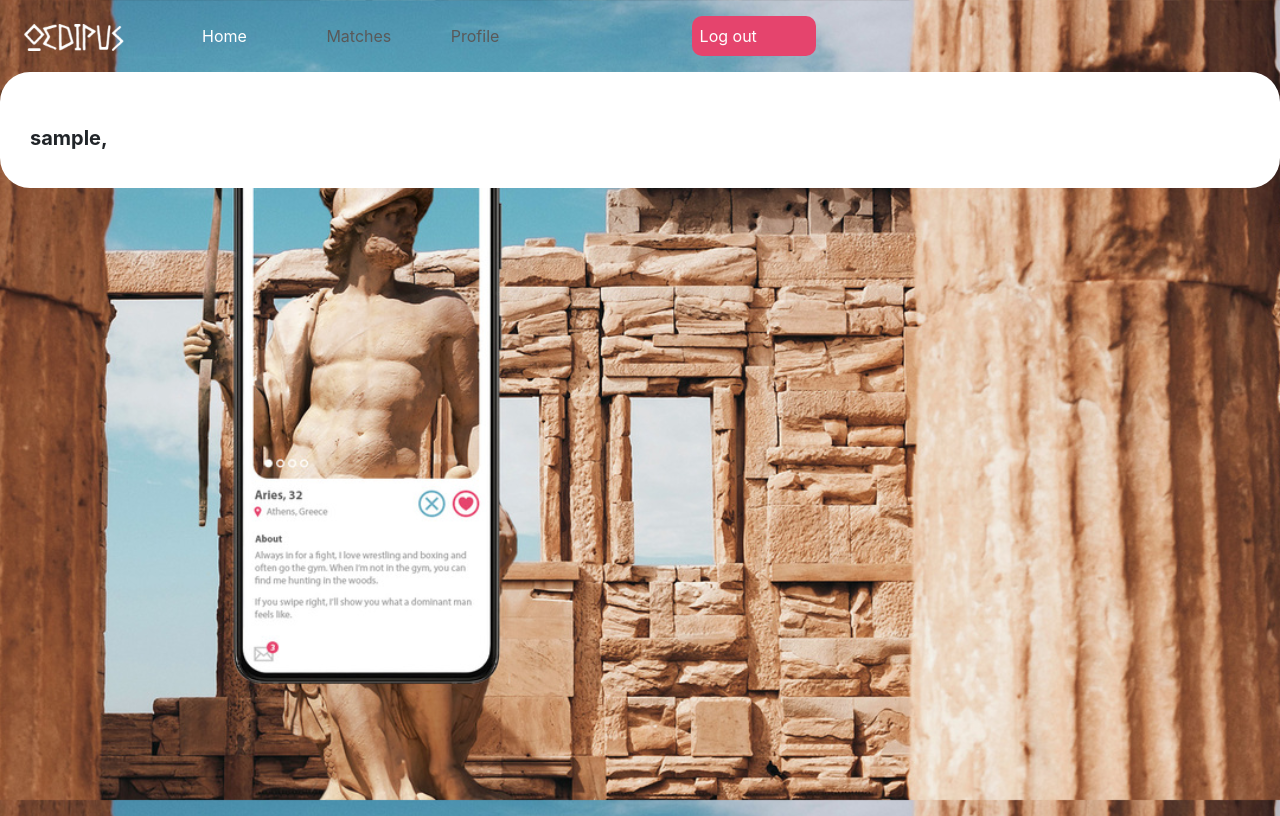
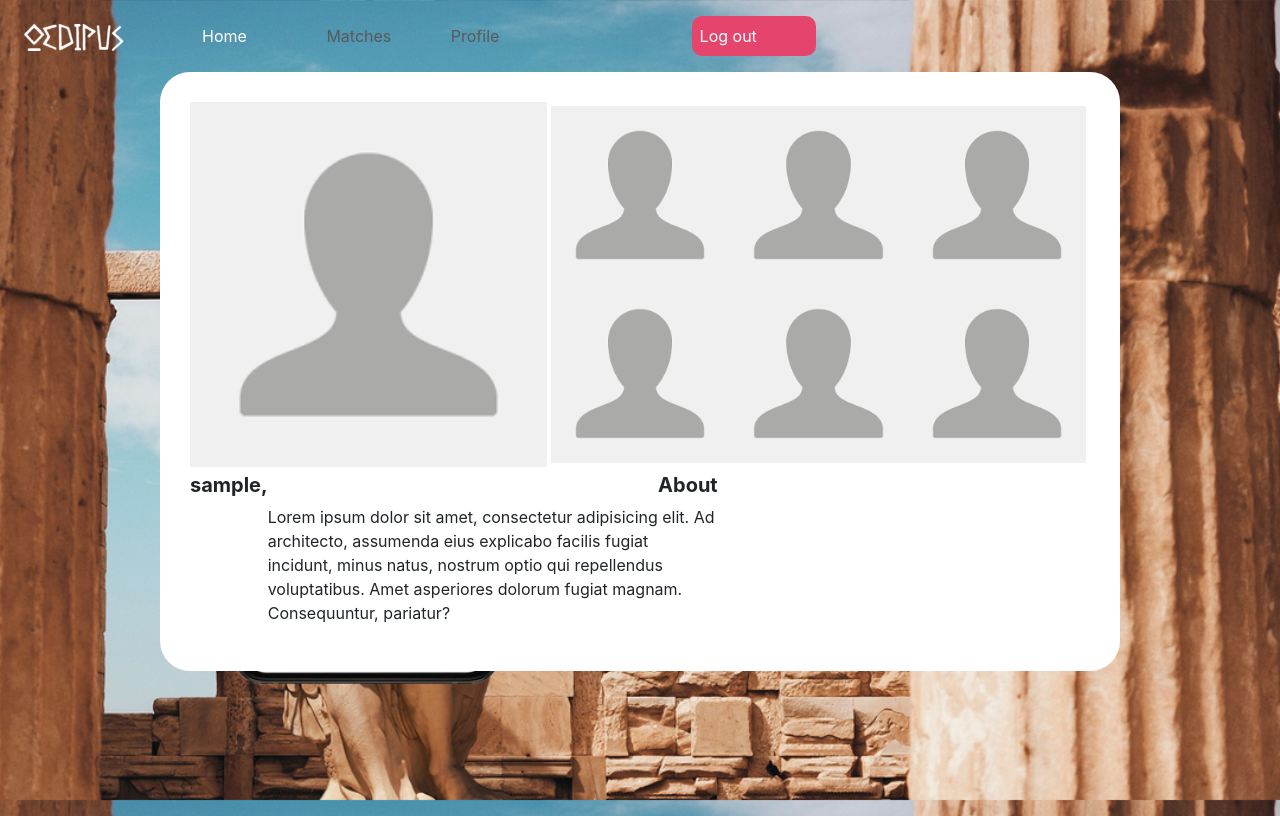
Before and after one commit to AADecoz/Eros, an Angular app in the folder datingsite/: page /profile in a window 1280 px wide. Built offline with nearby package versions, Linux system fonts and the light colour scheme; sample sign-in values are in the browser's storage.

Commit message:
profile basis

```diff
--- a/datingsite/src/app/profile/profile.component.html
+++ b/datingsite/src/app/profile/profile.component.html
@@ -2,9 +2,30 @@
 
 
 
-<div class="main container-fluid">
-  <img class="w-100" src="" alt="">
-  <h5 class="font-weight-bolder">{{username}}, {{age}}</h5>
+<div class="main container-fluid w-75">
+    <div class="d-lg-inline-flex flex-nowrap w-100">
+      <img class="w-100" src="/assets/default.png" alt="">
+      <div class="d-md-inline-flex row-cols-3 flex-wrap justify-content-around m-1">
+        <img class="w-100" src="/assets/default.png" alt="">
+        <img class="w-100" src="/assets/default.png" alt="">
+        <img class="w-100" src="/assets/default.png" alt="">
+        <img class="w-100" src="/assets/default.png" alt="">
+        <img class="w-100" src="/assets/default.png" alt="">
+        <img class="w-100" src="/assets/default.png" alt="">
+      </div>
+    </div>
+  <div class="d-flex">
+    <h5 class="font-weight-bolder align-content-start">{{username}}, {{age}}</h5>
+      <div class="d-inline-flex flex-column w-50 align-items-end">
+        <h5 class="font-weight-bold">About</h5>
+          <p>
+            {{intro}} Lorem ipsum dolor sit amet, consectetur adipisicing elit. Ad architecto, assumenda eius explicabo facilis
+            fugiat incidunt, minus natus, nostrum optio qui repellendus voluptatibus. Amet asperiores dolorum fugiat magnam.
+            Consequuntur, pariatur?
+          </p>
+      </div>
+  </div>
+
 </div>
 
 <app-footer></app-footer>
--- a/datingsite/src/app/profile/profile.component.ts
+++ b/datingsite/src/app/profile/profile.component.ts
@@ -7,8 +7,8 @@ import { Component, OnInit } from '@angular/core';
 })
 export class ProfileComponent implements OnInit {
 
+  userid = localStorage.getItem('userid');
   username:string|null = localStorage.getItem('username');
-  password = localStorage.getItem('password');
   sex:any = localStorage.getItem('sex');
   preference:any = localStorage.getItem('preference');
   age:any = localStorage.getItem('age');
```
